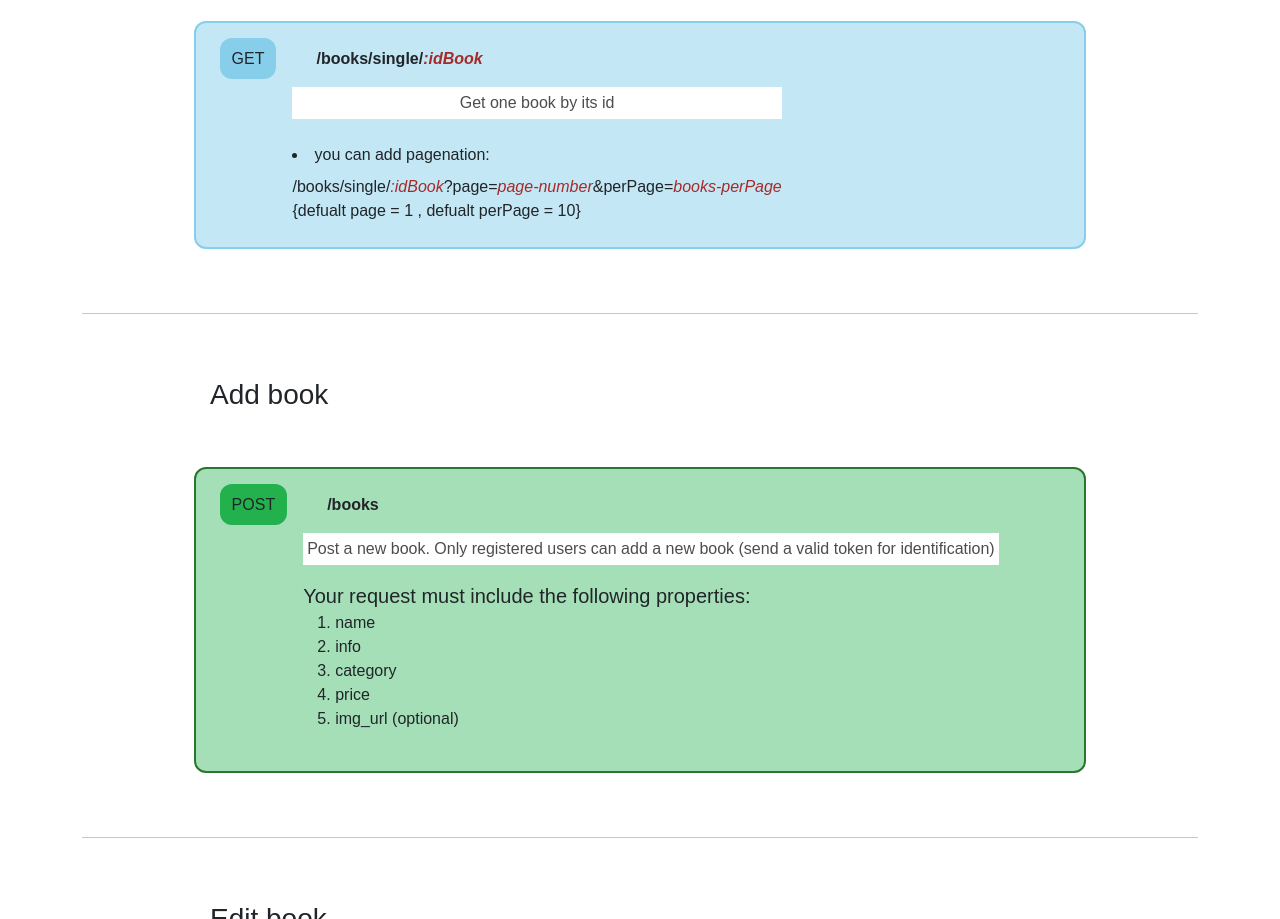
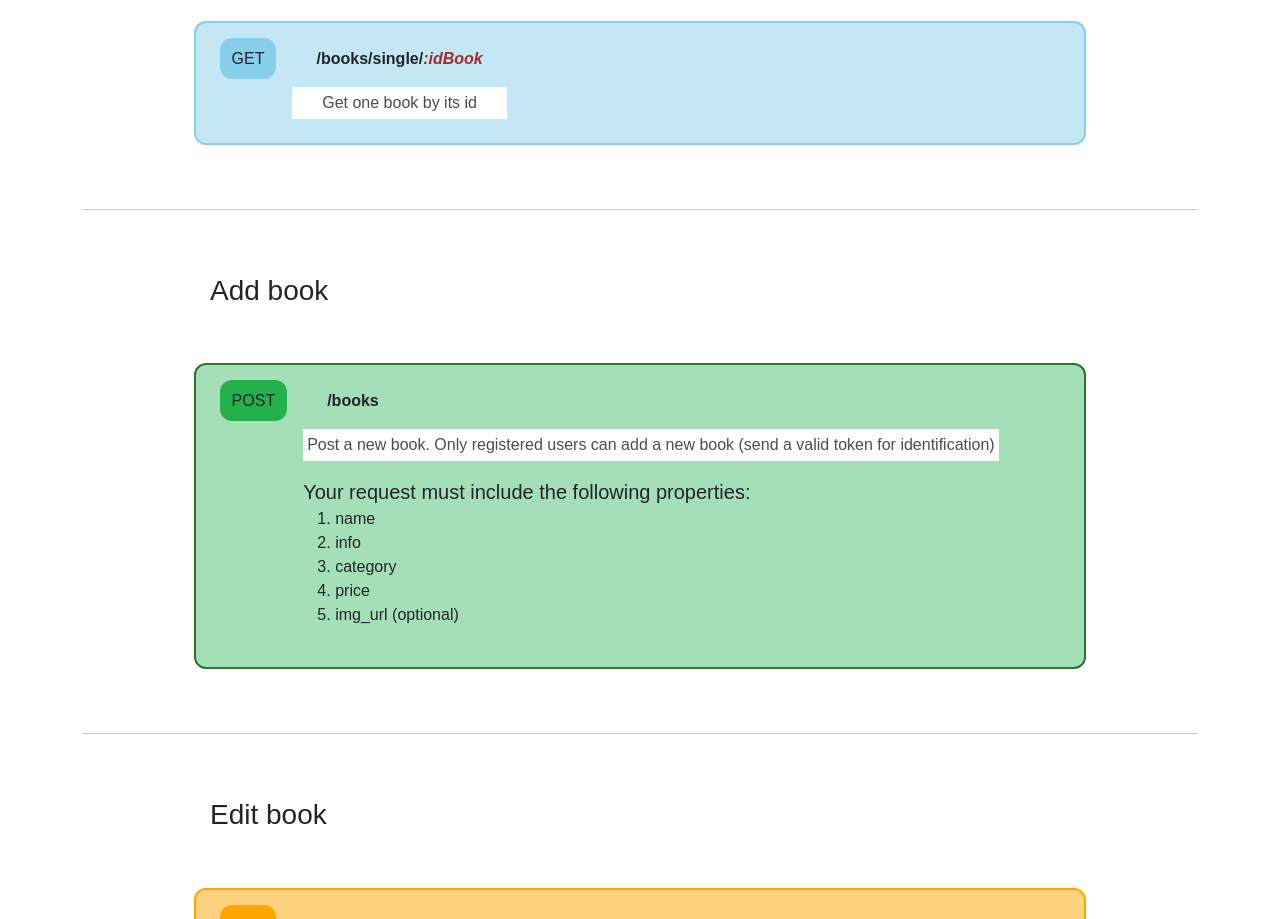
Before and after one commit to noyNosrati/booksApi, a website: page public/index.html in a window 1280 px wide. Shown: the part 1438-2357 px from the top of the page. Drawn offline with nearby package versions, Linux system fonts and the light colour scheme.

Commit message:
Update index.html

```diff
--- a/public/index.html
+++ b/public/index.html
@@ -83,12 +83,7 @@
                 <div>
                     <span class="route">/books/single/<span class="changes">:idBook</span></span>
                     <div class="explain">Get one book by its id</div>
-                    <div>
-                        <li class="pt-4 pb-2">you can add pagenation:</li>
-                        /books/single/<span class="changes">:idBook</span>?page=<span class="changes">page-number</span>&perPage=<span class="changes">books-perPage</span>
-                        <div>{defualt page = 1 , defualt perPage = 10}</div>
 
-                    </div>
 
                 </div>
             </div>
```
